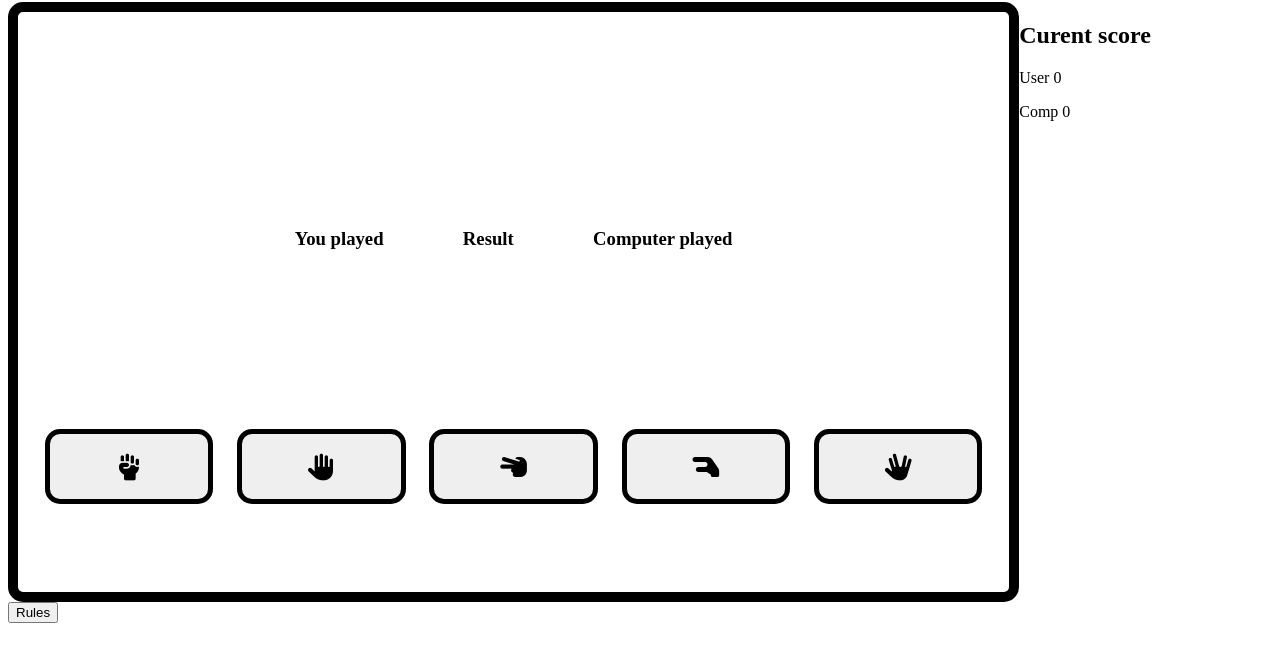
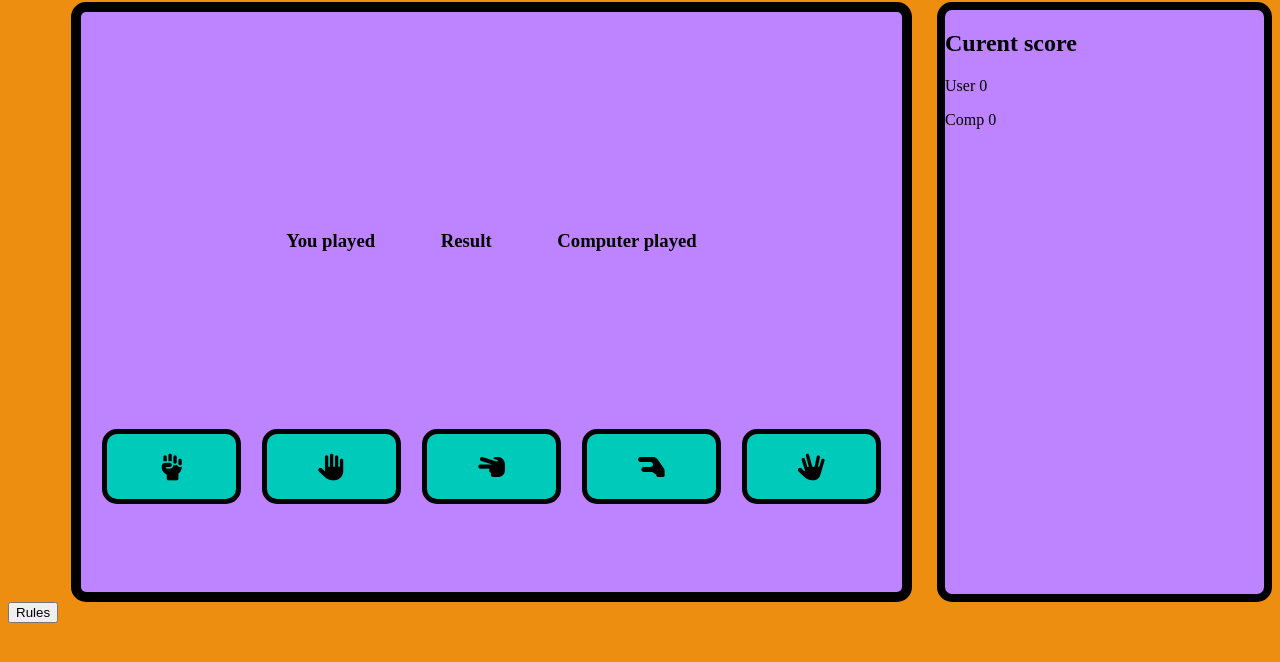
Before and after one commit to Code-Institute-Submissions/Pzjh-Project2, a plain HTML site: page index.html in a window 1280 px wide. Shown: the part 86-748 px from the top of the page. Drawn offline with Linux system fonts and the light colour scheme.

Commit message:
adding some color to the css'

```diff
--- a/assets/css/style.css
+++ b/assets/css/style.css
@@ -1,5 +1,9 @@
 * {
     box-sizing: border-box;
+  }
+
+  body {
+    background-color: #EE8E11;
   }
 
   .head-flex {
@@ -20,17 +24,22 @@
   .scoreboard {
     flex: 20%;
     height: 600px;
+    border:8px solid black;
+    border-radius: 15px;
+    background-color: #BE83FF;
   }
 
   .game-box {
     display: flex;
     justify-content: center;
     align-items: center;
-    flex: 80%;
+    flex: 60%;
     flex-direction: column;
     height: 600px;
     border: 10px solid black;
     border-radius: 15px;
+    margin:0 2% 0 5%;
+    background-color: #BE83FF;
   }
 
   .result-flex {
@@ -62,6 +71,7 @@
     width: 17%;
     height: 75px;
     margin: 1%;
+    background-color: #00CABA;
   }
 
   .choice-button i {
--- a/assets/js/script.js
+++ b/assets/js/script.js
@@ -14,7 +14,10 @@ window.addEventListener('load', function() {
         console.log(`Computer played ${computerPlayed}`);
         calculateWinner(userPlayed, computerPlayed);
         console.log(`User won? ${userWon}`);
-
+        userScore(calculateWinner);
+        console.log(`score up? ${userScore}`);
+        compScore(calculateWinner);
+        console.log(`score up? ${compScore}`);
     }
 
     function computerPlay (){
@@ -110,6 +113,8 @@ window.addEventListener('load', function() {
         }
     }
 
+
+
     function  userScore() {
        let previousScore = parseint(document.getElementById('user-score').innerText);
        document.getElementById('user-score').innerText = ++previousScore;
```
